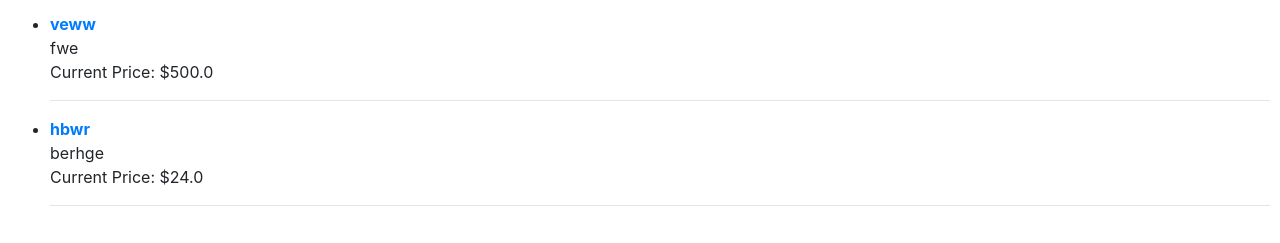
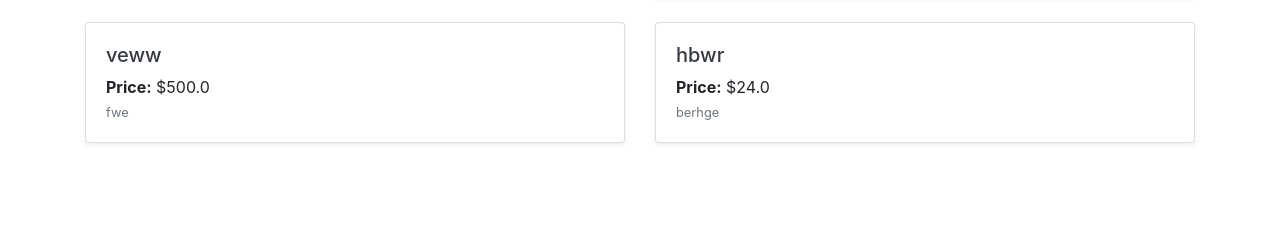
Before and after one commit to xavieralves16/Commerce, a Django app: page / in a window 1280 px wide. Shown: the part 557-800 px from the top of the page. Run offline with Django 3.2, Linux system fonts and the light colour scheme; data comes from the database, SQL or seed files in the repository; both versions use the stored data as it was after the commit; some libraries are stand-ins or nearby versions.

Commit message:
Better presentation in layout

```diff
--- a/auctions/templates/auctions/index.html
+++ b/auctions/templates/auctions/index.html
@@ -1,25 +1,39 @@
 {% extends "auctions/layout.html" %}
 
 {% block body %}
-  <h2>Active Listings</h2>
+<div class="container mt-4">
+  <h2 class="mb-4">Active Listings</h2>
 
   {% if listings %}
-    <ul>
+    <div class="row">
       {% for listing in listings %}
-        <li>
-          {% if listing.image_url %}
-            <img src="{{ listing.image_url }}" alt="{{ listing.title }}" width="200"><br>
-          {% endif %}
-          <a href="{% url 'listing' listing.id %}">
-            <strong>{{ listing.title }}</strong>
-          </a><br>
-          {{ listing.description }}<br>
-          Current Price: ${{ listing.current_price }}
-        </li>
-        <hr>
+        <div class="col-md-6 mb-4">
+          <div class="card shadow-sm">
+            {% if listing.image_url %}
+              <img src="{{ listing.image_url }}"
+                   alt="{{ listing.title }}"
+                   class="card-img-top bg-light"
+                   style="height: 200px; object-fit: contain; padding: 10px;">
+            {% endif %}
+            <div class="card-body">
+              <h5 class="card-title mb-2">
+                <a href="{% url 'listing' listing.id %}" class="text-decoration-none text-dark">
+                  {{ listing.title }}
+                </a>
+              </h5>
+              <p class="card-text mb-1">
+                <strong>Price:</strong> ${{ listing.current_price }}
+              </p>
+              <p class="text-muted small mb-0">
+                {{ listing.description }}
+              </p>
+            </div>
+          </div>
+        </div>
       {% endfor %}
-    </ul>
+    </div>
   {% else %}
     <p>No active listings available.</p>
   {% endif %}
+</div>
 {% endblock %}
```
Also changed, not shown: db.sqlite3.
